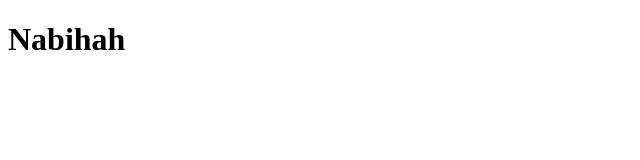
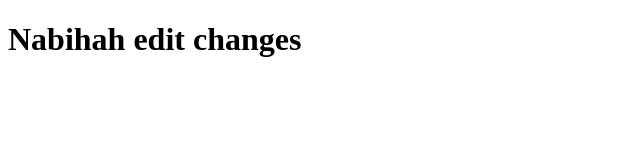
Before and after one commit to intelli7/gittraining, a plain HTML site: page nabihah.html in a window 1280 px wide. Shown: the whole page, without its empty margins (0-640 px from the left). Drawn offline with Linux system fonts and the light colour scheme.

Commit message:
edit changes

```diff
--- a/nabihah.html
+++ b/nabihah.html
@@ -8,7 +8,7 @@
 </head>
 <body>
   <div>
-    <h1>Nabihah</h1>
+    <h1>Nabihah edit changes</h1>
   </div>
   <div>
 
```
